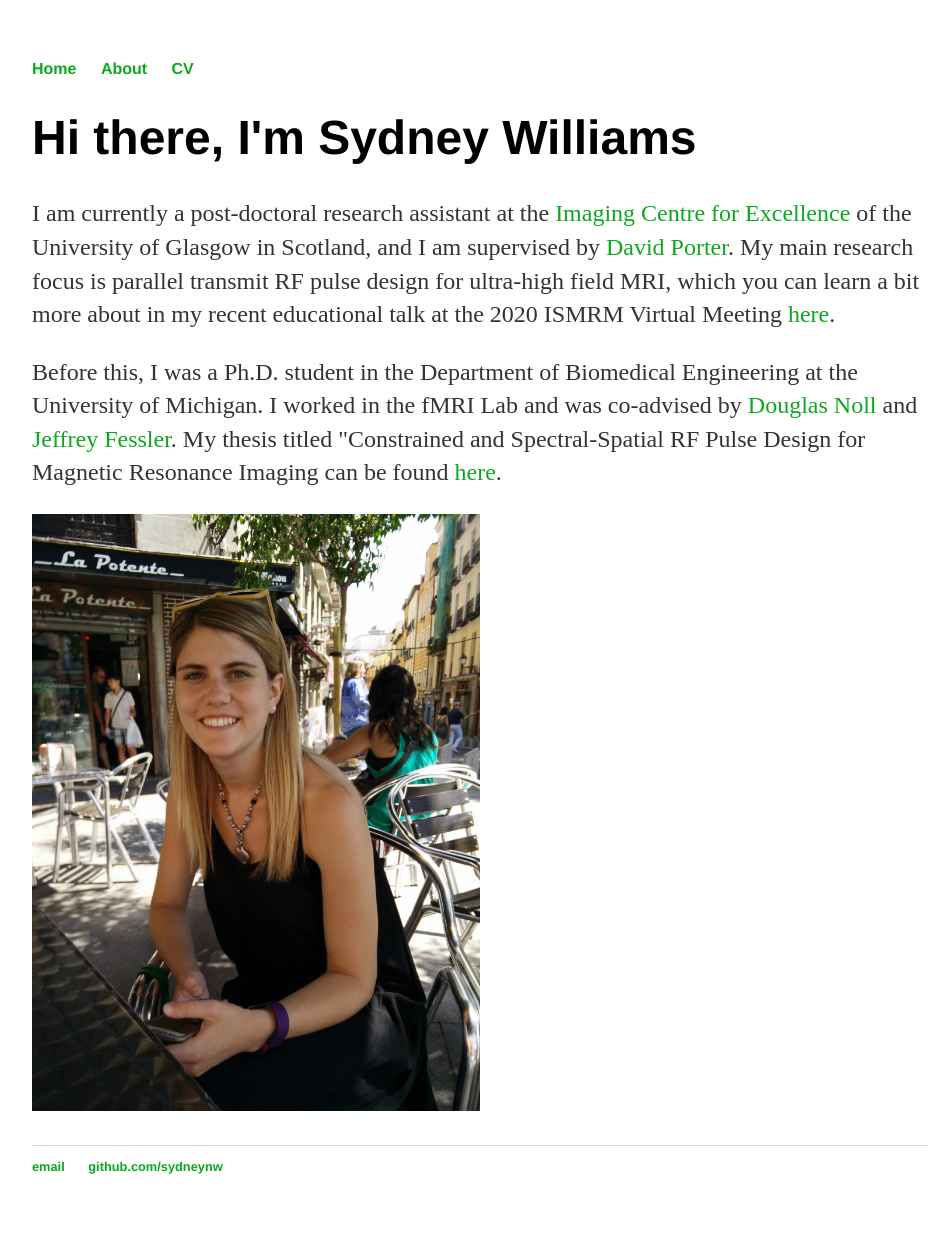
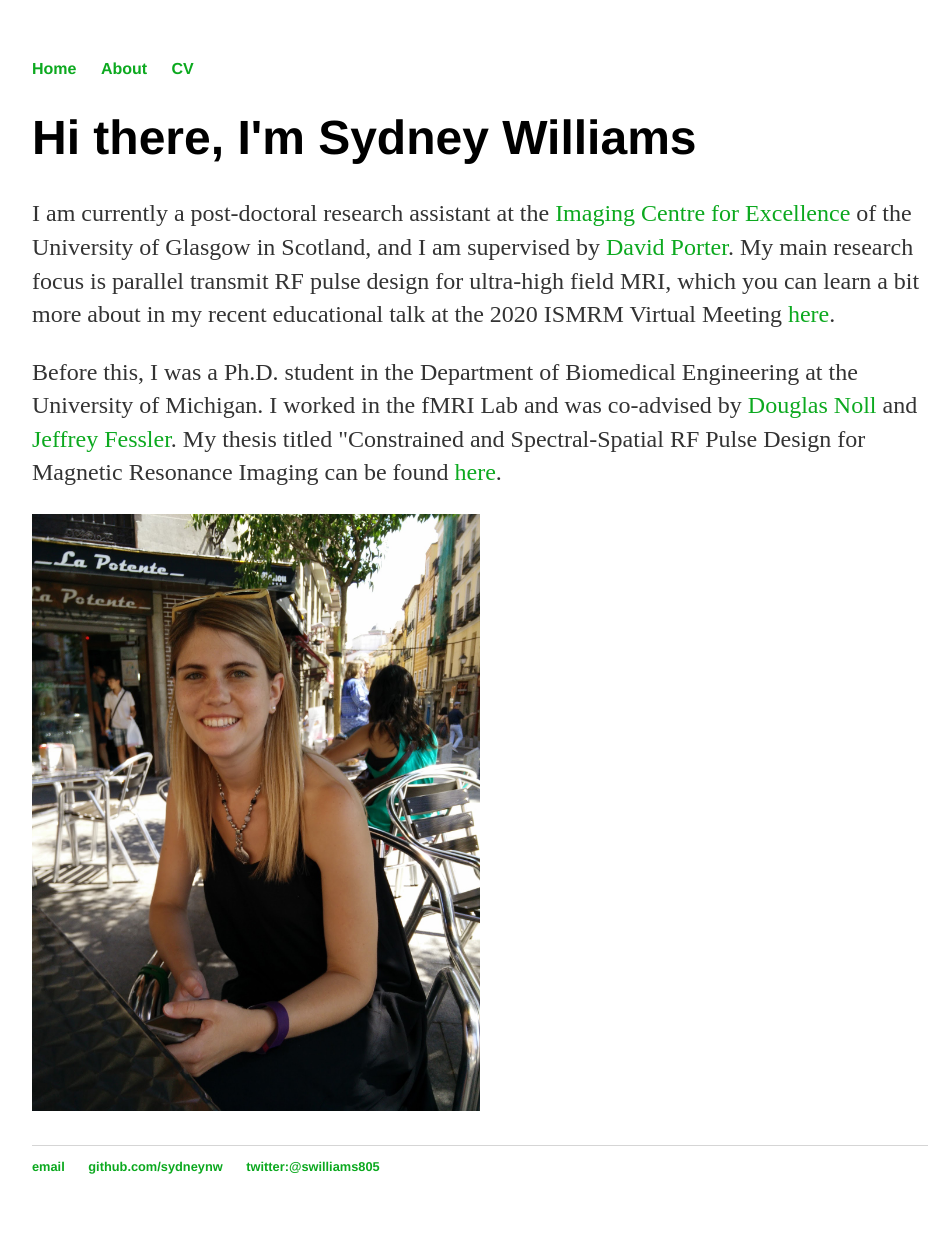
Before and after one commit to sydneynw/sydneynw.github.io, a Jekyll site: the page built from index.html, in a window 1280 px wide. Shown: the whole page, without its empty margins (160-1110 px from the left). Built offline with Jekyll 4.4.1, drawn with Linux system fonts in a browser that asks for light colours.

Commit message:
Add twitter handle

```diff
--- a/_layouts/default.html
+++ b/_layouts/default.html
@@ -23,6 +23,7 @@
 	    		<ul>
 	        		<li><a href="mailto:sydney.williams@glasgow.ac.uk">email</a></li>
 	        		<li><a href="https://github.com/sydneynw/">github.com/sydneynw</a></li>
+				<li><a href="https://twitter.com/swilliams805">twitter:@swilliams805</a></li>
 				</ul>
 			</footer>
 		</body>
```
